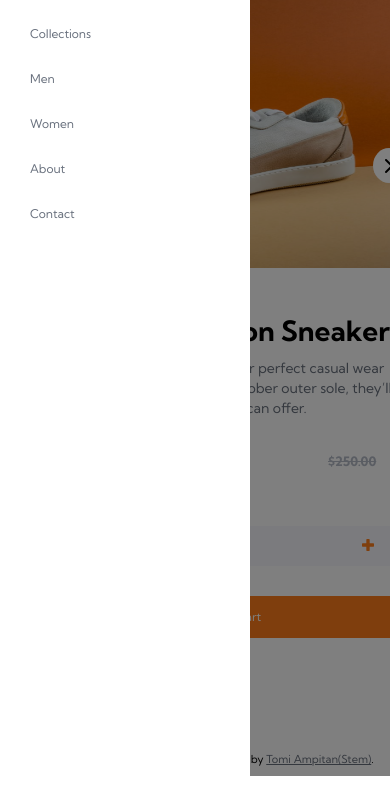
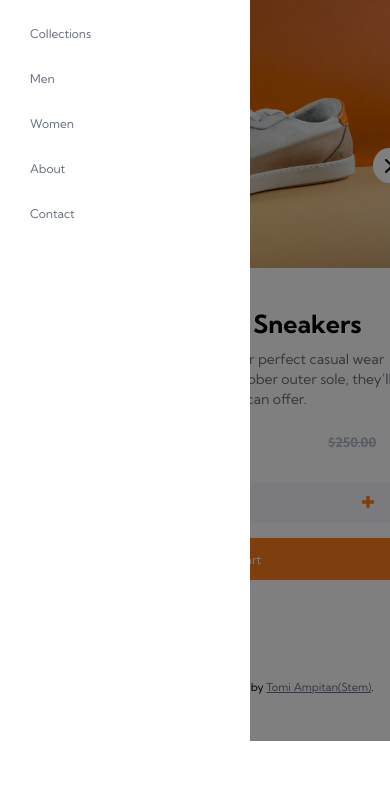
Before and after one commit to Tomi-Stem/E-commerce-Product-Page, a plain HTML site: page index.html in a window 390 px wide. Both pictures are taken after a click on the button 28 px from the left and 23 px from the top of the page. Shown: the part 59-844 px from the top of the page. Drawn offline with Linux system fonts and the light colour scheme.

Commit message:
Add files via upload

```diff
--- a/style.css
+++ b/style.css
@@ -455,12 +455,12 @@ main {
 
     body {
         text-align: left;
-        height: 52.19rem;
+        height: 50rem;
     }
 
     .overflow {
         width: 26.56rem;
-        height: 52.19rem;
+        height: 50rem;
     }
 
     nav {
@@ -493,7 +493,7 @@ main {
         display: none;
         position: absolute;
         width: 250px;
-        height: 52.19rem;
+        height: 50rem;
         top: 0;
         left: 0;
         background-color: white;
@@ -614,17 +614,16 @@ main {
 
     .text-div h1 {
         font-size: 13px;
-        margin-bottom: 15px;
+        margin-bottom: 10px;
     }
 
     .text-div h2 {
-        font-size: 28px;
+        font-size: 25px;
         margin-bottom: 10px;
     }
 
     .text-div p {
         font-size: 14px;
-        margin-bottom: 30px;
         padding-right: 10px;
         line-height: 20px;
     }
@@ -632,7 +631,7 @@ main {
     .price-div {
         display: flex;
         width: 23.75rem;
-        margin-bottom: 30px;
+        margin-bottom: 20px;
         font-weight: 700;
     }
 
@@ -647,9 +646,7 @@ main {
 
     .addToCart-div {
         flex-direction: column;
-        justify-content: space-evenly;
         width: 23.75rem;
-        height: 140px;
     }
 
     .quantity {
```
